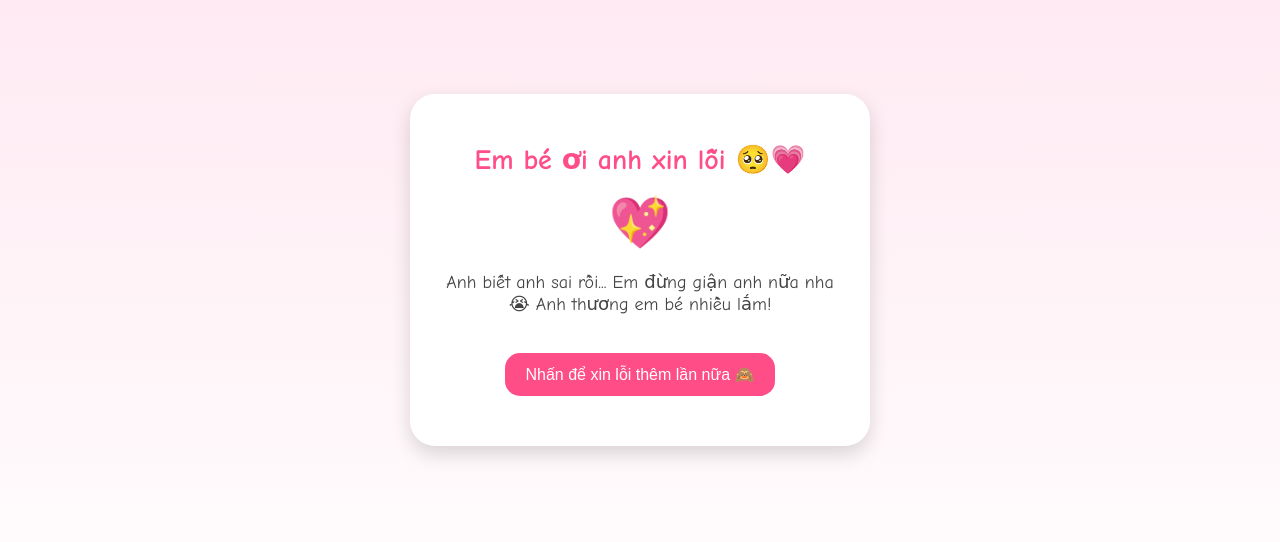
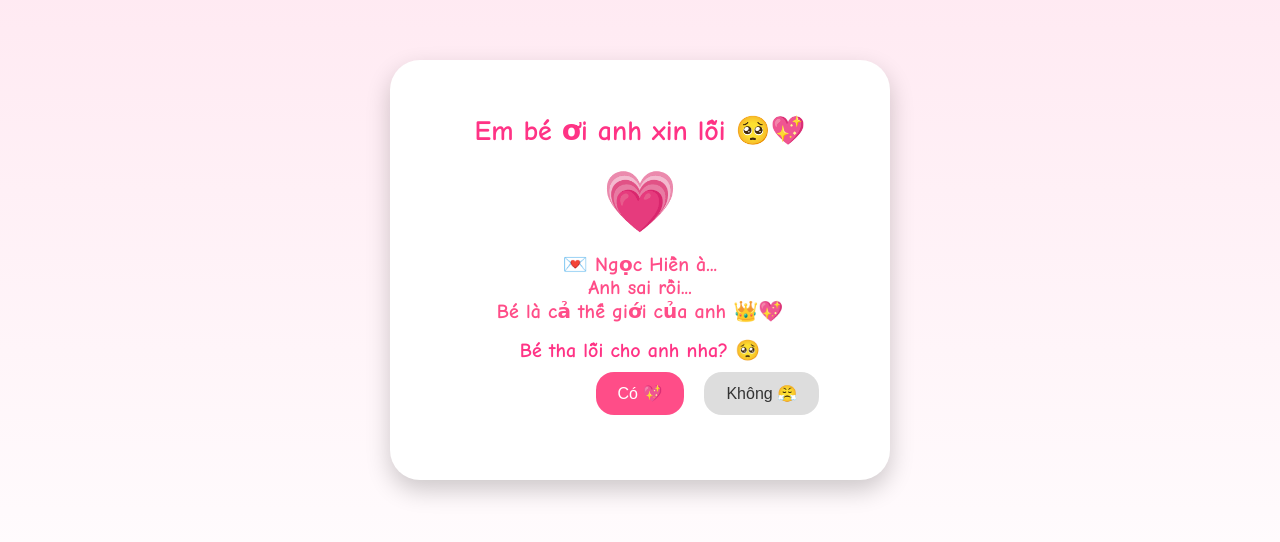
Before and after one commit to duchungpham999-stack/xin_loi_be, a plain HTML site: page index.html in a window 1280 px wide. Shown: the part 130-672 px from the top of the page. Drawn offline with Linux system fonts and the light colour scheme.

Commit message:
Typing love apology

```diff
--- a/index.html
+++ b/index.html
@@ -2,7 +2,8 @@
 <html lang="vi">
 <head>
   <meta charset="UTF-8">
-  <title>Xin lỗi em bé 💗</title>
+  <title>Xin lỗi em bé 💖</title>
+
   <style>
     body {
       margin: 0;
@@ -12,93 +13,216 @@
       justify-content: center;
       align-items: center;
       height: 100vh;
+      overflow: hidden;
     }
 
     .card {
       background: white;
-      padding: 30px;
-      border-radius: 25px;
-      box-shadow: 0 8px 20px rgba(0,0,0,0.15);
+      padding: 35px;
+      border-radius: 30px;
+      box-shadow: 0 10px 25px rgba(0,0,0,0.2);
       text-align: center;
-      width: 400px;
+      width: 430px;
       animation: pop 1s ease;
+      z-index: 10;
     }
 
     h1 {
-      color: #ff4d88;
+      color: #ff3385;
       font-size: 28px;
     }
 
-    p {
-      font-size: 18px;
-      color: #444;
+    .heart {
+      font-size: 60px;
+      animation: beat 1s infinite;
+      margin: 10px 0;
     }
 
-    .heart {
-      font-size: 50px;
-      animation: beat 1s infinite;
+    .typing {
+      font-size: 20px;
+      font-weight: bold;
+      color: #ff4d88;
+      min-height: 60px;
+      margin: 15px 0;
+    }
+
+    .question {
+      font-size: 20px;
+      font-weight: bold;
+      color: #ff3385;
+      margin-top: 15px;
     }
 
     button {
-      margin-top: 20px;
-      background: #ff4d88;
       border: none;
-      padding: 12px 20px;
-      border-radius: 15px;
-      color: white;
+      padding: 12px 22px;
+      border-radius: 18px;
       font-size: 16px;
       cursor: pointer;
       transition: 0.3s;
+      margin: 10px;
     }
 
-    button:hover {
+    #yesBtn {
+      background: #ff4d88;
+      color: white;
+    }
+
+    #yesBtn:hover {
+      transform: scale(1.1);
       background: #ff1a66;
-      transform: scale(1.05);
+    }
+
+    #noBtn {
+      background: #ddd;
+      color: #333;
+      position: absolute;
     }
 
     #msg {
       margin-top: 20px;
-      font-size: 18px;
+      font-size: 24px;
+      font-weight: bold;
       color: #ff3385;
-      font-weight: bold;
+    }
+
+    /* Floating hearts */
+    .floating-heart {
+      position: absolute;
+      font-size: 25px;
+      animation: floatUp 4s linear forwards;
+      opacity: 0.9;
+    }
+
+    @keyframes floatUp {
+      from { transform: translateY(0); opacity: 1; }
+      to { transform: translateY(-800px); opacity: 0; }
+    }
+
+    /* Sparkle fireworks */
+    .sparkle {
+      position: absolute;
+      width: 12px;
+      height: 12px;
+      border-radius: 50%;
+      animation: sparkle 1s ease-out forwards;
+    }
+
+    @keyframes sparkle {
+      from { transform: scale(0.3); opacity: 1; }
+      to { transform: scale(3); opacity: 0; }
     }
 
     @keyframes beat {
       0%, 100% { transform: scale(1); }
-      50% { transform: scale(1.3); }
+      50% { transform: scale(1.35); }
     }
 
     @keyframes pop {
-      from { transform: scale(0.7); opacity: 0; }
+      from { transform: scale(0.6); opacity: 0; }
       to { transform: scale(1); opacity: 1; }
+    }
+
+    @media (max-width: 500px) {
+      .card { width: 90%; }
     }
   </style>
 </head>
 
 <body>
+
+  <!-- Nhạc nền -->
+  <audio id="music">
+    <source src="https://www.bensound.com/bensound-music/bensound-sweet.mp3"
+            type="audio/mpeg">
+  </audio>
+
   <div class="card">
-    <h1>Em bé ơi anh xin lỗi 🥺💗</h1>
-    <div class="heart">💖</div>
+    <h1>Em bé ơi anh xin lỗi 🥺💖</h1>
 
-    <p>
-      Anh biết anh sai rồi...
-      Em đừng giận anh nữa nha 😭
-      Anh thương em bé nhiều lắm!
-    </p>
+    <div class="heart">💗</div>
 
-    <button onclick="saySorry()">Nhấn để xin lỗi thêm lần nữa 🙈</button>
+    <!-- Typing Text -->
+    <div class="typing" id="typingText"></div>
+
+    <div class="question">
+      Bé tha lỗi cho anh nha? 🥺
+    </div>
+
+    <button id="yesBtn" onclick="forgive()">
+      Có 💖
+    </button>
+
+    <button id="noBtn" onmouseover="runAway()">
+      Không 😤
+    </button>
 
     <div id="msg"></div>
   </div>
 
   <script>
-    let count = 0;
+    // ✨ Typing effect text
+    const babyName = "Ngọc Hiền"; // <-- đổi tên ở đây
+    const text = `💌 ${babyName} à...\nAnh sai rồi...\nBé là cả thế giới của anh 👑💖`;
+    let i = 0;
 
-    function saySorry() {
-      count++;
+    function typingEffect() {
+      if (i < text.length) {
+        document.getElementById("typingText").innerHTML +=
+          text.charAt(i) === "\n" ? "<br>" : text.charAt(i);
+        i++;
+        setTimeout(typingEffect, 60);
+      }
+    }
+    typingEffect();
+
+    // Nút Không chạy trốn
+    function runAway() {
+      const noBtn = document.getElementById("noBtn");
+      noBtn.style.left = Math.random() * (window.innerWidth - 120) + "px";
+      noBtn.style.top = Math.random() * (window.innerHeight - 60) + "px";
+    }
+
+    // Tim bay
+    function createHeart() {
+      const heart = document.createElement("div");
+      heart.className = "floating-heart";
+      heart.innerHTML = "💖";
+      heart.style.left = Math.random() * window.innerWidth + "px";
+      heart.style.bottom = "0px";
+      document.body.appendChild(heart);
+      setTimeout(() => heart.remove(), 4000);
+    }
+
+    // Pháo hoa sparkle
+    function sparkleFirework() {
+      for (let i = 0; i < 25; i++) {
+        const sp = document.createElement("div");
+        sp.className = "sparkle";
+        sp.style.left =
+          (window.innerWidth / 2 + Math.random() * 250 - 125) + "px";
+        sp.style.top =
+          (window.innerHeight / 2 + Math.random() * 250 - 125) + "px";
+        document.body.appendChild(sp);
+        setTimeout(() => sp.remove(), 1000);
+      }
+    }
+
+    // Khi bấm Có
+    function forgive() {
       document.getElementById("msg").innerHTML =
-        "💌 Xin lỗi lần " + count + " : Em bé tha lỗi cho anh nhaaa 🥺💕";
+        "Anh yêu bé nhiều lắm <3 💖😭";
+
+      // bật nhạc
+      document.getElementById("music").play();
+
+      // tim bay + pháo hoa
+      let hearts = setInterval(createHeart, 200);
+      sparkleFirework();
+
+      setTimeout(() => clearInterval(hearts), 5000);
     }
   </script>
+
 </body>
 </html>
```
